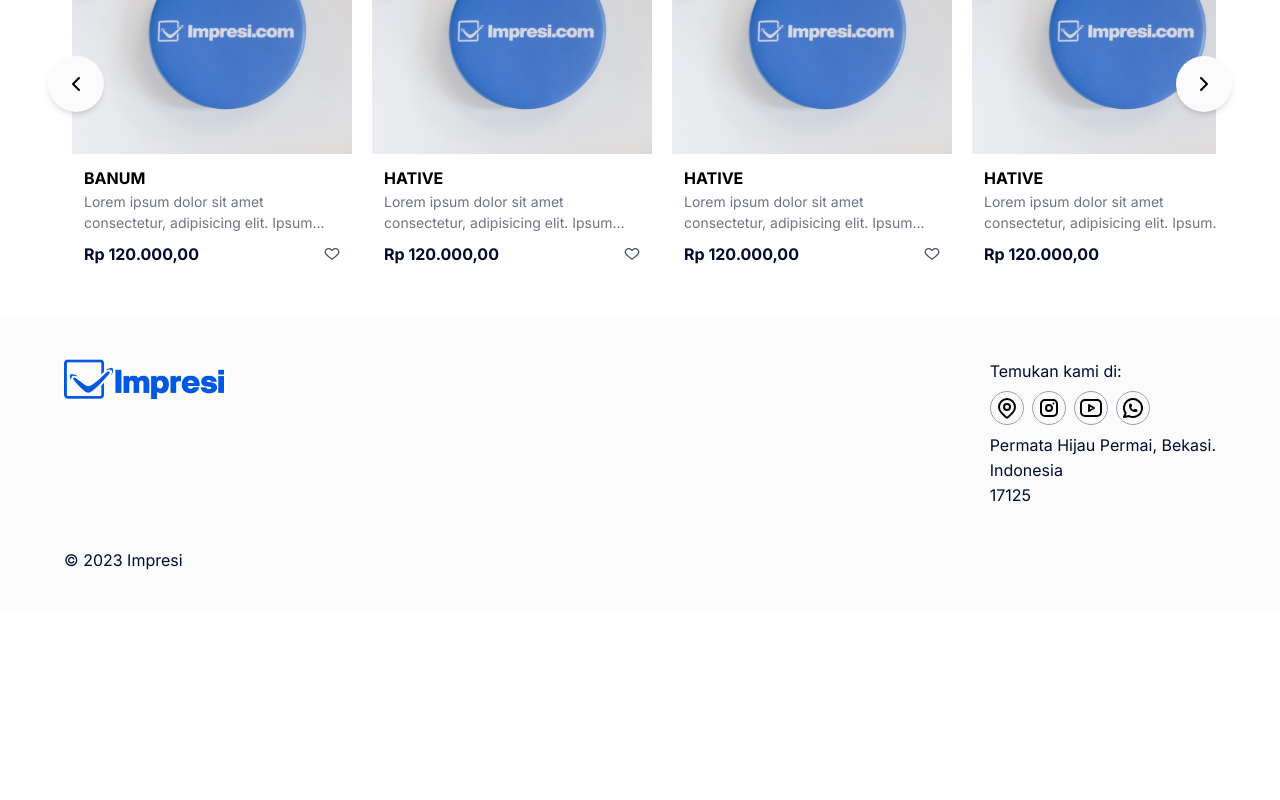
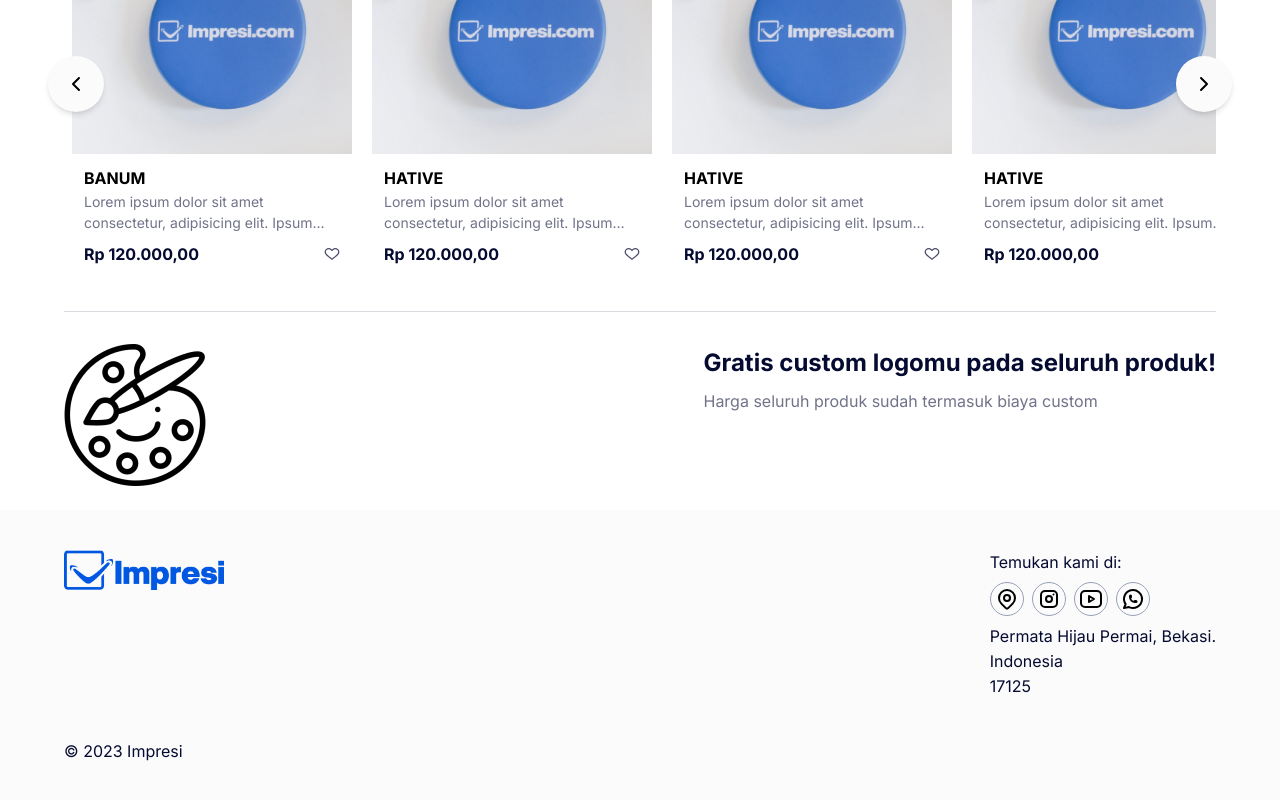
Before and after one commit to acomarcho/myimpresi-frontend, a Next.js app: page /product/1 in a window 1280 px wide. Shown: the part 2676-3476 px from the top of the page. Before the commit the page ends 3289 px from the top, so only its background shows below. Built offline with nearby package versions, Linux system fonts and the light colour scheme; no server answers; what react-google-recaptcha-v3 would draw is missing.

Commit message:
Feat: Add custom logo section

```diff
--- a/pages/product/[id]/index.tsx
+++ b/pages/product/[id]/index.tsx
@@ -194,6 +194,22 @@ const SingleProduct = () => {
             <Heading text="Produk Terlaris" />
             <ProductScroll products={dummyProducts} />
           </div>
+          <hr className="text-neutral-20 mt-[1rem]" />
+          <div className="mt-[2rem] flex flex-col lg:flex-row justify-between items-start gap-[2rem]">
+            <Image
+              src="/assets/paint-palette.png"
+              width={142}
+              height={142}
+              alt=""
+              className="flex-shrink-0"
+            />
+            <div>
+              <Heading text="Gratis custom logomu pada seluruh produk!" />
+              <p className="mt-[0.5rem] font-inter text-neutral-60">
+                Harga seluruh produk sudah termasuk biaya custom
+              </p>
+            </div>
+          </div>
         </div>
       </div>
       <FloatingWAIcon customBottomHeight="7rem" />
```
Also changed, not shown: public/assets/paint-palette.png (added).
